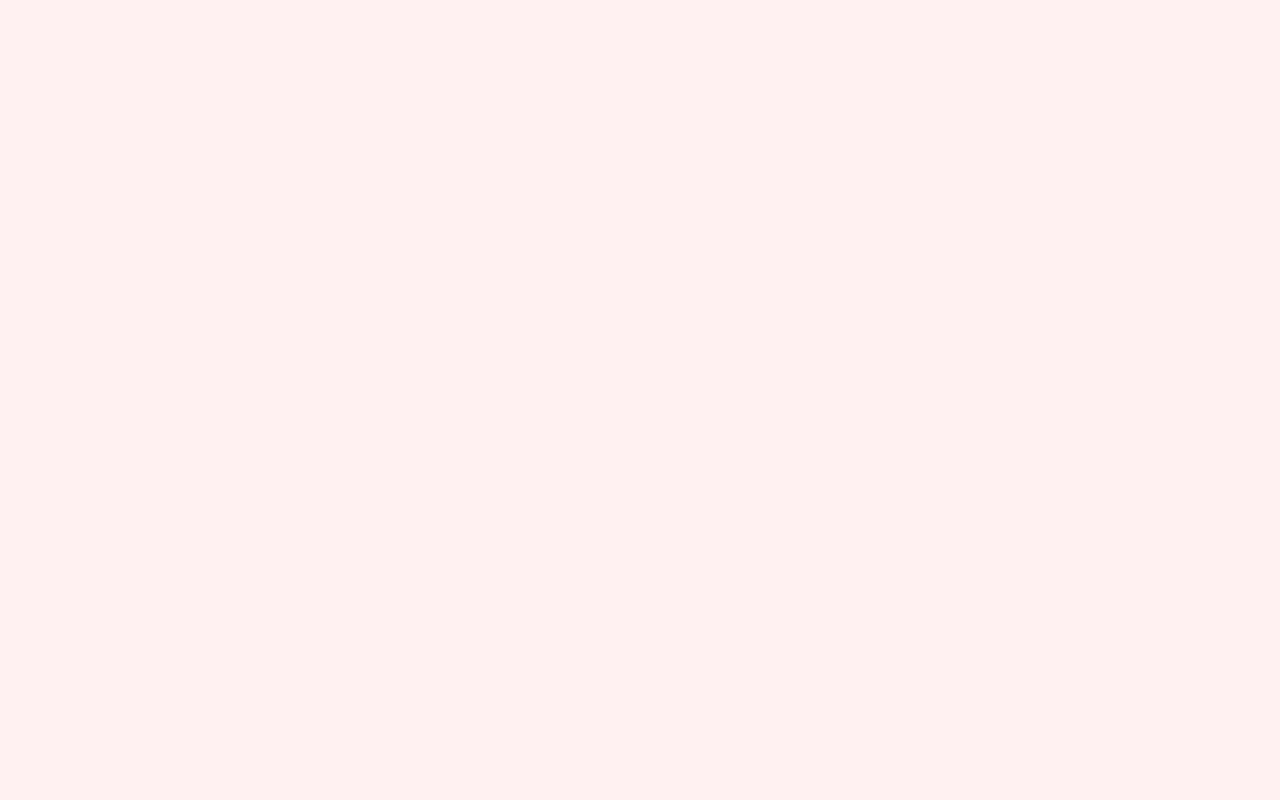
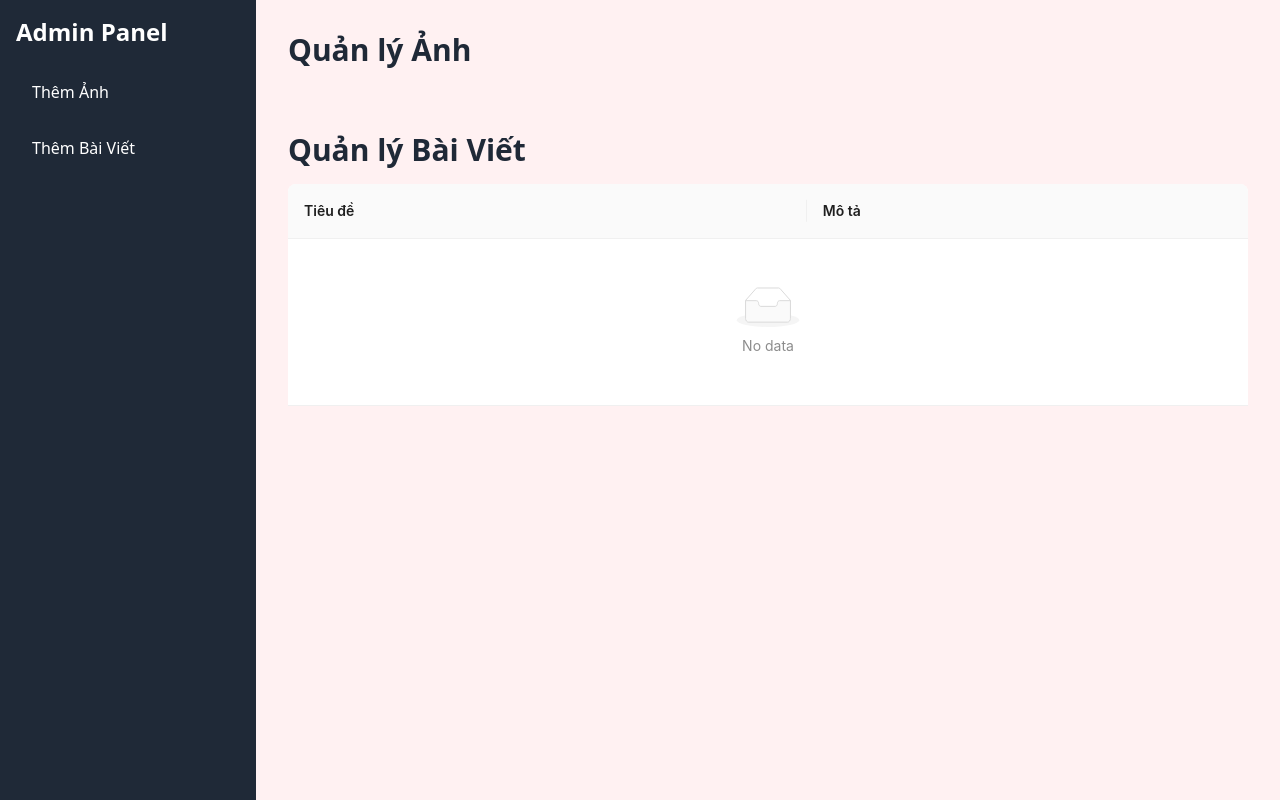
Before and after one commit to Trieumb192/bog-frontend, a React (Vite) app: page /Admin in a window 1280 px wide. Before the commit this address had no page. Built offline with nearby package versions, Linux system fonts and the light colour scheme.

Commit message:
add admin page

```diff
--- a/src/App.tsx
+++ b/src/App.tsx
@@ -10,6 +10,7 @@ import 'aos/dist/aos.css';
 import { motion } from 'framer-motion';
 import { ThemeProvider, useTheme } from './page/contexts/theme-context';
 import { AuthProvider } from './page/contexts/auth-context';
+import Admin from './page/admin';
 
 // Theme màu toàn app
 const themeColors: Record<string, { bg: string; text: string }> = {
@@ -47,6 +48,7 @@ const AppContent = () => {
           <Route path="/" element={<Home />} />
           <Route path="/about" element={<About />} />
           <Route path="/vlog" element={<Vlog />} />
+          <Route path="/Admin" element={<Admin />} />
         </Routes>
       </Router>
     </motion.div>
--- a/src/constants/baseUrl.ts
+++ b/src/constants/baseUrl.ts
@@ -1,4 +1,4 @@
-export const BASE_URL_BLOG = "http://localhost:8068" + '/blog';
+export const BASE_URL_BLOG = "http://localhost:8080" + '/blog';
 
 
 export const BASE_URL_POST = "/post";
--- /dev/null
+++ b/src/page/admin/index.tsx
@@ -0,0 +1,131 @@
+import { useState } from 'react';
+import { Input, Table, Modal, Form, message } from 'antd';
+
+const AdminDashboard = () => {
+  const [imageList, setImageList] = useState([]);
+  const [articleList, setArticleList] = useState([]);
+  const [isImageModalVisible, setImageModalVisible] = useState(false);
+  const [isArticleModalVisible, setArticleModalVisible] = useState(false);
+
+  const [form] = Form.useForm();
+  const [articleForm] = Form.useForm();
+
+  const handleAddImage = () => {
+      form.validateFields().then(values => {
+          setImageList([]);
+    console.log(values)
+      message.success('Thêm ảnh thành công!');
+      form.resetFields();
+      setImageModalVisible(false);
+    });
+  };
+
+  const handleAddArticle = () => {
+      articleForm.validateFields().then(values => {
+          setArticleList([]);
+      console.log(values)
+      message.success('Thêm bài viết thành công!');
+      articleForm.resetFields();
+      setArticleModalVisible(false);
+    });
+  };
+
+  return (
+    <div className="min-h-screen flex">
+      {/* Sidebar */}
+      <div className="w-64 bg-gray-800 text-white p-4">
+        <h2 className="text-2xl font-bold mb-6">Admin Panel</h2>
+        <ul className="space-y-4">
+          <li>
+            <button
+              className="w-full text-left px-4 py-2 hover:bg-gray-700 rounded"
+              onClick={() => setImageModalVisible(true)}
+            >
+              Thêm Ảnh
+            </button>
+          </li>
+          <li>
+            <button
+              className="w-full text-left px-4 py-2 hover:bg-gray-700 rounded"
+              onClick={() => setArticleModalVisible(true)}
+            >
+              Thêm Bài Viết
+            </button>
+          </li>
+        </ul>
+      </div>
+
+      {/* Content */}
+      <div className="flex-1 p-8">
+        <h1 className="text-3xl font-semibold mb-4">Quản lý Ảnh</h1>
+        <div className="grid grid-cols-4 gap-4 mb-12">
+          {imageList.map((url, index) => (
+            <div key={index} className="border rounded overflow-hidden">
+              <img src={url} alt={`ảnh ${index + 1}`} className="w-full h-48 object-cover" />
+              <div className="p-2 text-center">{url}</div>
+            </div>
+          ))}
+        </div>
+
+        <h1 className="text-3xl font-semibold mb-4">Quản lý Bài Viết</h1>
+        <Table
+          dataSource={articleList}
+          rowKey="id"
+          columns={[
+            { title: 'Tiêu đề', dataIndex: 'title' },
+            { title: 'Mô tả', dataIndex: 'description' },
+          ]}
+        />
+      </div>
+
+      {/* Modal thêm ảnh */}
+      <Modal
+        title="Thêm Ảnh"
+        visible={isImageModalVisible}
+        onOk={handleAddImage}
+        onCancel={() => setImageModalVisible(false)}
+        okText="Thêm"
+        cancelText="Hủy"
+      >
+        <Form form={form} layout="vertical">
+          <Form.Item
+            label="URL Ảnh"
+            name="url"
+            rules={[{ required: true, message: 'Vui lòng nhập URL ảnh!' }]}
+          >
+            <Input placeholder="Nhập URL ảnh" />
+          </Form.Item>
+        </Form>
+      </Modal>
+
+      {/* Modal thêm bài viết */}
+      <Modal
+        title="Thêm Bài Viết"
+        visible={isArticleModalVisible}
+        onOk={handleAddArticle}
+        onCancel={() => setArticleModalVisible(false)}
+        okText="Thêm"
+        cancelText="Hủy"
+      >
+        <Form form={articleForm} layout="vertical">
+          <Form.Item
+            label="Tiêu đề"
+            name="title"
+            rules={[{ required: true, message: 'Vui lòng nhập tiêu đề!' }]}
+          >
+            <Input placeholder="Tiêu đề bài viết" />
+          </Form.Item>
+          <Form.Item
+            label="Mô tả"
+            name="description"
+            rules={[{ required: true, message: 'Vui lòng nhập mô tả!' }]}
+          >
+            <Input.TextArea rows={4} placeholder="Mô tả ngắn bài viết" />
+          </Form.Item>
+        </Form>
+      </Modal>
+    </div>
+  );
+};
+
+export default AdminDashboard;
--- a/src/page/components/header.tsx
+++ b/src/page/components/header.tsx
@@ -1,4 +1,4 @@
-import React, { useState } from 'react';
+import React, { useEffect, useState } from 'react';
 import { Link } from 'react-router-dom';
 import {
   FaFacebookF,
@@ -7,7 +7,7 @@ import {
   FaInstagram,
   FaBars,
   FaTimes,
-  FaUserCircle
+  FaUserCircle,
 } from 'react-icons/fa';
 import 'aos/dist/aos.css';
 import { useTheme } from '../contexts/theme-context';
@@ -23,6 +23,13 @@ const Header: React.FC = () => {
   const [isMobileMenuOpen, setMobileMenuOpen] = useState(false);
   const [authModalVisible, setAuthModalVisible] = useState(false);
   const { user, isAuthenticated, logout } = useAuth();
+
+  useEffect(() => {
+    if (isAuthenticated && user?.role?.includes("admin")) {
+      menuItem.concat("Admin");
+    }
+  // eslint-disable-next-line react-hooks/exhaustive-deps
+  }, [isAuthenticated, user?.role]);
 
   const userMenu = (
     <Menu>
@@ -41,7 +48,6 @@ const Header: React.FC = () => {
       data-aos="fade-down"
     >
       <div className="max-w-7xl mx-auto flex justify-between items-center px-8 py-3">
-
         {/* LOGO */}
         <Link
           to="/"
@@ -79,7 +85,11 @@ const Header: React.FC = () => {
         </div>
 
         {/* SOCIAL + THEME SWITCH */}
-        <div className="hidden md:flex items-center space-x-4" data-aos="fade-left" data-aos-delay="400">
+        <div
+          className="hidden md:flex items-center space-x-4"
+          data-aos="fade-left"
+          data-aos-delay="400"
+        >
           {/* SOCIAL ICONS */}
           <div className="hidden md:flex space-x-3 text-lg">
             <FaFacebookF
@@ -102,32 +112,38 @@ const Header: React.FC = () => {
 
           {/* THEME SWITCH */}
           <ThemeSwitcher />
-        </div>
 
           {/* Login/Register or User Info */}
+          <div className="flex items-center ml-auto">
             {isAuthenticated ? (
               <Dropdown overlay={userMenu} trigger={['click']}>
-              <div className="cursor-pointer flex items-center gap-2">
-                <Avatar icon={<FaUserCircle />} />
-                <span className="capitalize font-medium">{user?.fullName}</span>
+                <div
+                  className={`flex items-center gap-2 px-3 py-2 rounded-full cursor-pointer transition-colors duration-300
+                  ${darkMode ? 'bg-gray-800 hover:bg-gray-700 text-white' : 'bg-gray-100 hover:bg-gray-200 text-gray-800'}`}
+                >
+                  <Avatar
+                    icon={<FaUserCircle />}
+                    size="small"
+                    className={`border ${darkMode ? 'border-gray-600' : 'border-gray-300'}`}
+                  />
+                  <span className="capitalize font-medium hidden md:block">{user?.fullName}</span>
                 </div>
               </Dropdown>
             ) : (
               <Button
-              type="primary"
                 onClick={() => setAuthModalVisible(true)}
-              className="rounded-lg"
+                className={`flex items-center gap-2 px-4 py-1.5 rounded-lg shadow-sm transition duration-300
+                  ${theme === 'dark' ? 'bg-gray-800 text-white hover:bg-gray-700' : 'bg-gray-100 text-gray-800 hover:bg-gray-200'}`}
               >
                 Đăng nhập
               </Button>
             )}
           </div>
+        </div>
+      </div>
 
       {/* Modal */}
-       <AuthModal
-        visible={authModalVisible}
-        onClose={() => setAuthModalVisible(false)}
-      />
+      <AuthModal visible={authModalVisible} onClose={() => setAuthModalVisible(false)} />
 
       {/* MOBILE MENU */}
       {isMobileMenuOpen && (
@@ -139,9 +155,7 @@ const Header: React.FC = () => {
           ></div>
 
           {/* Mobile Menu */}
-          <div
-            className="md:hidden bg-gray-800 bg-opacity-95 fixed top-16 left-0 w-full h-auto max-h-[calc(100vh-4rem)] overflow-y-auto z-50 flex flex-col items-center py-4 transition-transform duration-300 ease-in-out"
-          >
+          <div className="md:hidden bg-gray-800 bg-opacity-95 fixed top-16 left-0 w-full h-auto max-h-[calc(100vh-4rem)] overflow-y-auto z-50 flex flex-col items-center py-4 transition-transform duration-300 ease-in-out">
             {menuItem.map((item, idx) => (
               <Link
                 key={idx}
@@ -152,6 +166,21 @@ const Header: React.FC = () => {
                 {item}
               </Link>
             ))}
+
+            {/* LOGIN BUTTON ON MOBILE */}
+            {!isAuthenticated && (
+              <Button
+                type="primary"
+                onClick={() => {
+                  setAuthModalVisible(true);
+                  setMobileMenuOpen(false);
+                }}
+                className="rounded-lg px-6 py-2 mt-4"
+              >
+                Đăng nhập
+              </Button>
+            )}
+
             <div className="flex space-x-6 mt-4">
               <FaFacebookF
                 className="cursor-pointer text-white text-2xl hover:text-blue-600 transition-colors duration-300"
--- a/src/service/ImageApi.ts
+++ b/src/service/ImageApi.ts
@@ -8,7 +8,7 @@ interface IImageApi {
 
 export const ImageApi: IImageApi = {
   async getImages() {
-    const res = await axios.post<{ statusCode: number; data: ImageDto[] }>(`${BASE_URL_IMAGE}/create`);
+    const res = await axios.post<{ statusCode: number; data: ImageDto[] }>(`${BASE_URL_IMAGE}/find-all`);
     return res.data;
   },
 
```
Lines whose indentation alone changed are shown as unchanged.
